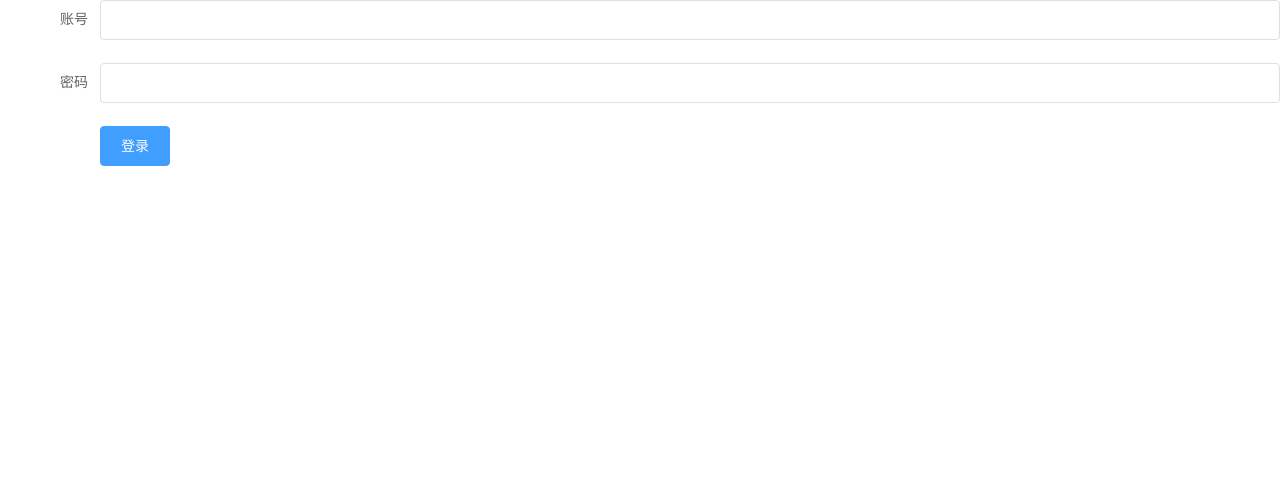
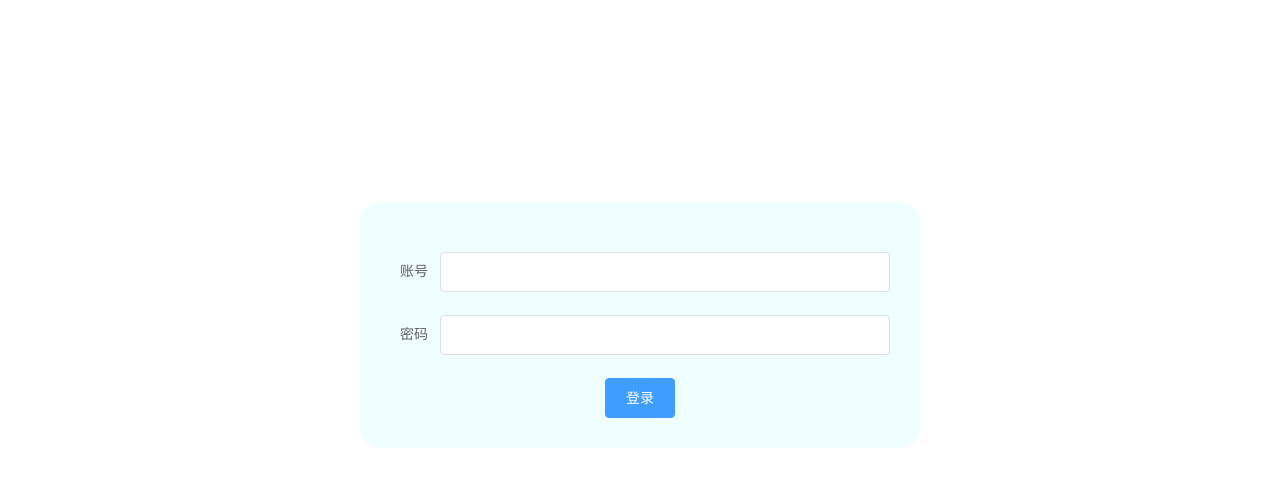
Before and after one commit to doudou459/company-web-admin, a Vue app: page / in a window 1280 px wide. Shown: the top 486 px of the page. Built offline with nearby package versions, Linux system fonts and the light colour scheme.

Commit message:
2019-11-20

```diff
--- a/src/views/login.vue
+++ b/src/views/login.vue
@@ -1,16 +1,16 @@
 <template>
+<div class="contentDiv">
   <div class="loginWeb">
-    <el-form :model="user" label-width="100px" class="demo-ruleForm">
+    <el-form :model="user" label-width="50px" class="demo-ruleForm">
       <el-form-item label="账号" prop="loginID">
         <el-input v-model="user.loginID" autocomplete="off"></el-input>
       </el-form-item>
       <el-form-item label="密码" prop="loginKey">
         <el-input type="password" v-model="user.loginKey" autocomplete="off"></el-input>
       </el-form-item>
-      <el-form-item>
-        <el-button type="primary" @click="submitForm('user')">登录</el-button>
-      </el-form-item>
+       <el-button type="primary"  @click="submitForm">登录</el-button>
     </el-form>
+  </div>
   </div>
 </template>
 
@@ -24,6 +24,31 @@ export default {
         loginKey: ""
       }
     }
+  },
+  methods:{
+    submitForm:function(){
+      console.log(this.user.loginID);
+      console.log(this.$md5(this.user.loginKey));
+    }
   }
 }
 </script>
+<style scoped>
+.contentDiv{
+  height: 100%;
+  min-height: 650px;
+  display: flex;
+  align-items: center; /*定义元素垂直居中*/
+  justify-content: center; /*定义元素水平居中*/
+}
+.loginWeb{
+  width: 100%;
+  max-width: 500px;
+  text-align: center;
+  padding:50px 30px 30px 30px;
+  background-color: azure;
+  border-radius: 20px;
+}
+
+
+</style>
```
